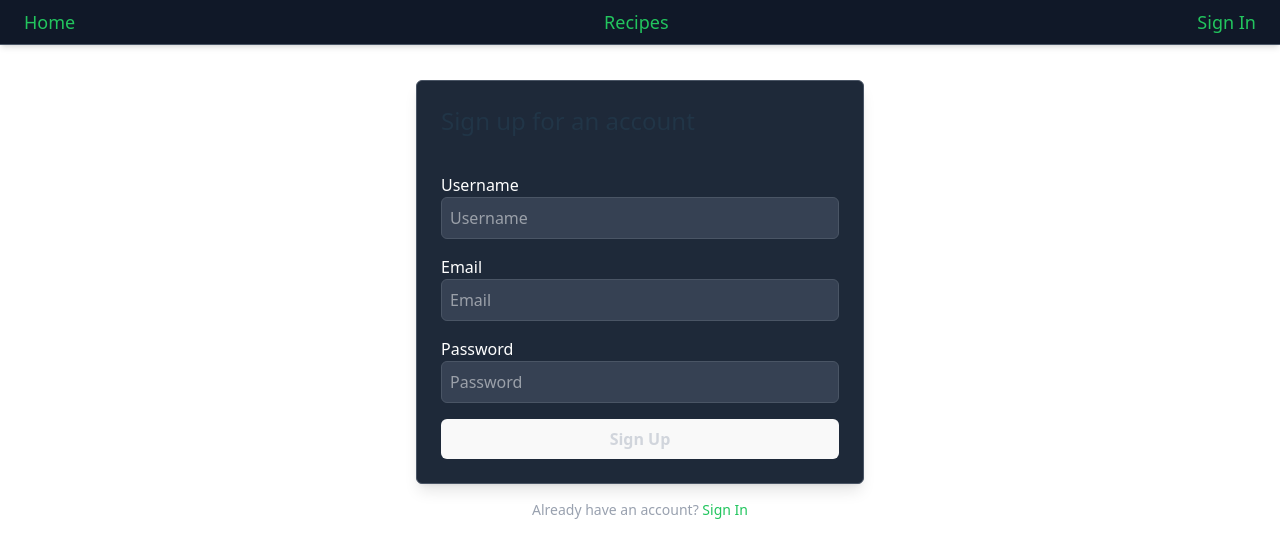
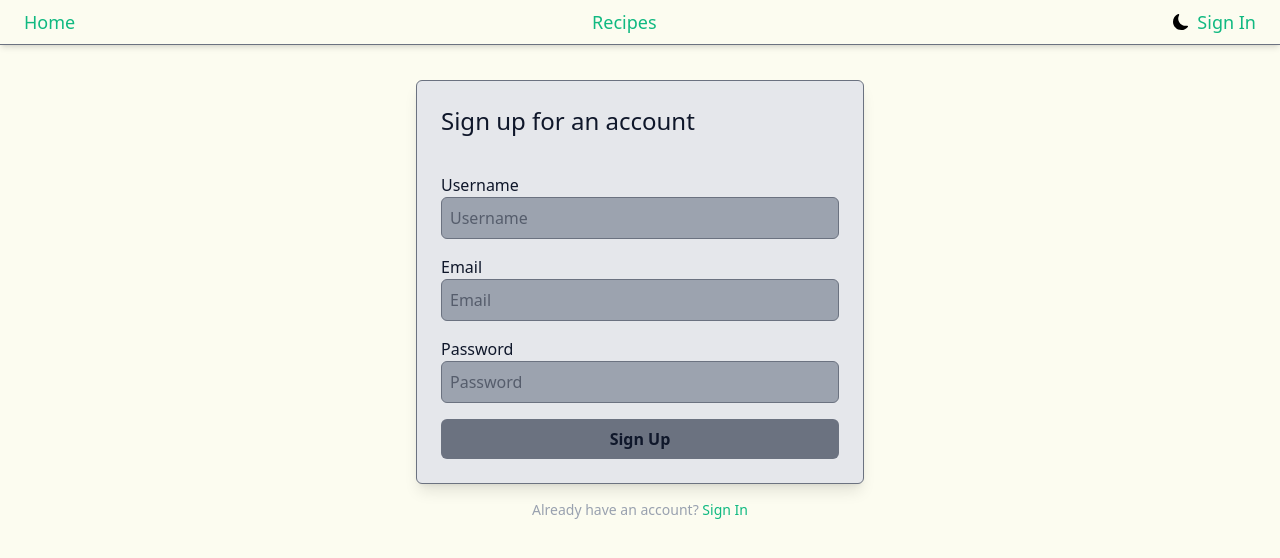
Before and after one commit to JPR3/RecipeMan, a React (Vite) app in the folder frontend/recipe-man/: page /signup in a window 1280 px wide. Shown: the top 558 px of the page. Built offline with nearby package versions, Linux system fonts and the light colour scheme; no server answers.

Commit message:
Added light/dark mode toggle

```diff
--- /dev/null
+++ b/frontend/recipe-man/src/ThemeContext.jsx
@@ -0,0 +1,28 @@
+import { createContext, useState, useEffect } from 'react';
+
+export const ThemeContext = createContext();
+
+export const ThemeProvider = ({ children }) => {
+    const [theme, setTheme] = useState(() => {
+        const storedTheme = localStorage.getItem('app-theme');
+        if (storedTheme) {
+            return storedTheme;
+        }
+        return window.matchMedia('(prefers-color-scheme: dark)').matches ? 'dark' : 'light';
+    });
+
+    useEffect(() => {
+        document.documentElement.setAttribute('class', theme);
+        localStorage.setItem('app-theme', theme);
+    }, [theme]);
+
+    const toggleTheme = () => {
+        setTheme(prevTheme => (prevTheme === 'light' ? 'dark' : 'light'));
+    };
+
+    return (
+        <ThemeContext.Provider value={{ theme, toggleTheme }}>
+            {children}
+        </ThemeContext.Provider>
+    );
+};
--- a/frontend/recipe-man/src/components/GuestRoute.jsx
+++ b/frontend/recipe-man/src/components/GuestRoute.jsx
@@ -6,7 +6,7 @@ const GuestRoute = ({ children }) => {
     const location = useLocation();
     const from = location.state?.from?.pathname || '/';
     if (loading) {
-        return <div className="text-white p-4">Loading...</div>
+        return <div className="text-content p-4">Loading...</div>
     }
 
     else if (user) {
--- a/frontend/recipe-man/src/components/Navbar.jsx
+++ b/frontend/recipe-man/src/components/Navbar.jsx
@@ -1,19 +1,24 @@
 import { Link } from 'react-router-dom';
 import { useAuth } from '../AuthProvider';
+import ThemeSwitcher from './ThemeSwitcher';
 
 const Navbar = () => {
     const { user } = useAuth();
     return (
-        <nav className="w-full bg-gray-900 border-b border-gray-600 text-white px-6 py-2 flex justify-between items-center fixed top-0 z-50 shadow-md">
+        <nav className="w-full bg-background border-b border-border text-white px-6 py-2 flex justify-between items-center fixed top-0 z-50 shadow-md">
             <Link to="/" className="text-lg font-semibold hover:underline">
                 Home
             </Link>
             <Link to="/recipes" className="text-lg font-semibold hover:underline">
                 Recipes
             </Link>
-            <Link to={user ? "/profile" : "/signin"} className="text-lg font-semibold hover:underline">
-                {user ? 'Profile' : 'Sign In'}
-            </Link>
+            <div className='flex items-center gap-2'>
+                <ThemeSwitcher />
+                <Link to={user ? "/profile" : "/signin"} className="text-lg font-semibold hover:underline">
+                    {user ? 'Profile' : 'Sign In'}
+                </Link>
+            </div>
+
         </nav>
     );
 };
--- a/frontend/recipe-man/src/components/ProtectedRoute.jsx
+++ b/frontend/recipe-man/src/components/ProtectedRoute.jsx
@@ -5,7 +5,7 @@ const ProtectedRoute = ({ children }) => {
     const { user, loading } = useAuth()
     const location = useLocation()
     if (loading) {
-        return <div className="text-white p-4">Loading...</div>
+        return <div className="text-content p-4">Loading...</div>
     }
 
     else if (!user) {
--- /dev/null
+++ b/frontend/recipe-man/src/components/ThemeSwitcher.jsx
@@ -0,0 +1,20 @@
+import React, { useContext } from 'react';
+import { ThemeContext } from '../ThemeContext';
+
+const ThemeSwitcher = () => {
+    const { theme, toggleTheme } = useContext(ThemeContext);
+
+    return (
+        <button onClick={toggleTheme}>
+            {theme == "dark" ? <svg xmlns="http://www.w3.org/2000/svg" width="16" height="16" fill="white" class="bi bi-brightness-high-fill" viewBox="0 0 16 16">
+                <path d="M12 8a4 4 0 1 1-8 0 4 4 0 0 1 8 0M8 0a.5.5 0 0 1 .5.5v2a.5.5 0 0 1-1 0v-2A.5.5 0 0 1 8 0m0 13a.5.5 0 0 1 .5.5v2a.5.5 0 0 1-1 0v-2A.5.5 0 0 1 8 13m8-5a.5.5 0 0 1-.5.5h-2a.5.5 0 0 1 0-1h2a.5.5 0 0 1 .5.5M3 8a.5.5 0 0 1-.5.5h-2a.5.5 0 0 1 0-1h2A.5.5 0 0 1 3 8m10.657-5.657a.5.5 0 0 1 0 .707l-1.414 1.415a.5.5 0 1 1-.707-.708l1.414-1.414a.5.5 0 0 1 .707 0m-9.193 9.193a.5.5 0 0 1 0 .707L3.05 13.657a.5.5 0 0 1-.707-.707l1.414-1.414a.5.5 0 0 1 .707 0m9.193 2.121a.5.5 0 0 1-.707 0l-1.414-1.414a.5.5 0 0 1 .707-.707l1.414 1.414a.5.5 0 0 1 0 .707M4.464 4.465a.5.5 0 0 1-.707 0L2.343 3.05a.5.5 0 1 1 .707-.707l1.414 1.414a.5.5 0 0 1 0 .708" />
+            </svg> : <svg disabled="true" xmlns="http://www.w3.org/2000/svg" width="16" height="16" fill="black" class="bi bi-moon-fill" viewBox="0  16 16">
+                <path d="M6 .278a.77.77 0 0 1 .08.858 7.2 7.2 0 0 0-.878 3.46c0 4.021 3.278 7.277 7.318 7.277q.792-.001 1.533-.16a.79.79 0 0 1 .81.316.73.73 0 0 1-.031.893A8.35 8.35 0 0 1 8.344 16C3.734 16 0 12.286 0 7.71 0 4.266 2.114 1.312 5.124.06A.75.75 0 0 1 6 .278" />
+            </svg>
+            }
+        </button >
+
+    );
+};
+
+export default ThemeSwitcher;
--- a/frontend/recipe-man/src/index.css
+++ b/frontend/recipe-man/src/index.css
@@ -1,4 +1,43 @@
 @import "tailwindcss";
+/* @custom-variant dark (&:where(.dark, .dark *)); */
+
+@theme {
+  --color-primary: #10b981;
+  /* Green text for links */
+  --color-primary-hv: #059669;
+  /* Darker green for hovering links */
+  --color-border: #6b7280;
+  /* Light grey for content borders */
+  --color-surface: #e5e7eb;
+  /* Medium grey for content surfaces */
+  --color-fields: #9ca3af;
+  /* Medium-light grey for text fields */
+  --color-button: #6b7280;
+  /* Lightest grey for buttons */
+  --color-content: #0f172a;
+  /* Almost black, but softer */
+  --color-background: #fcfcf0;
+  /* Main background */
+}
+
+.dark {
+  --color-primary: #22c55e;
+  /* Green text for links */
+  --color-primary-hv: #16a34a;
+  /* Darker green for hovering links */
+  --color-border: #4b5563;
+  /* Light grey for content borders */
+  --color-surface: #1f2937;
+  /* Medium grey for content surfaces */
+  --color-fields: #374151;
+  /* Medium-light grey for text fields */
+  --color-button: #6b7280;
+  /* Lightest grey for buttons */
+  --color-content: rgba(255, 255, 255, 0.87);
+  /* White text color */
+  --color-background: #111827;
+  /* Main background */
+}
 
 :root {
   font-family: system-ui, Avenir, Helvetica, Arial, sans-serif;
@@ -6,8 +45,8 @@
   font-weight: 400;
 
   color-scheme: light dark;
-  color: rgba(255, 255, 255, 0.87);
-  background-color: #111827;
+  color: var(--color-content);
+  background-color: var(--color-background);
 
   font-synthesis: none;
   text-rendering: optimizeLegibility;
@@ -18,12 +57,12 @@
 
 a {
   font-weight: 500;
-  color: #22c55e;
+  color: var(--color-primary);
   text-decoration: inherit;
 }
 
 a:hover {
-  color: #16a34a;
+  color: var(--color-primary-hv);
 }
 
 body {
@@ -33,28 +72,3 @@ body {
   min-height: 100vh;
   width: 100%;
 }
-
-
-button:hover {
-  border-color: #646cff;
-}
-
-button:focus,
-button:focus-visible {
-  outline: 4px auto -webkit-focus-ring-color;
-}
-
-@media (prefers-color-scheme: light) {
-  :root {
-    color: #213547;
-    background-color: #ffffff;
-  }
-
-  a:hover {
-    color: #747bff;
-  }
-
-  button {
-    background-color: #f9f9f9;
-  }
-}
--- a/frontend/recipe-man/src/main.jsx
+++ b/frontend/recipe-man/src/main.jsx
@@ -3,11 +3,14 @@ import { createRoot } from 'react-dom/client'
 import './index.css'
 import App from './App.jsx'
 import { AuthProvider } from './AuthProvider.jsx'
+import { ThemeProvider } from './ThemeContext.jsx'
 
 createRoot(document.getElementById('root')).render(
   <StrictMode>
-    <AuthProvider>
-      <App />
-    </AuthProvider>
+    <ThemeProvider>
+      <AuthProvider>
+        <App />
+      </AuthProvider>
+    </ThemeProvider>
   </StrictMode>,
 )
--- a/frontend/recipe-man/src/pages/Home.jsx
+++ b/frontend/recipe-man/src/pages/Home.jsx
@@ -1,5 +1,9 @@
 const Home = () => {
-    return <h1>Home Page</h1>;
+    return (
+        <div>
+            <h1>Home Page</h1>
+        </div>
+    );
 };
 
 export default Home;
--- a/frontend/recipe-man/src/pages/SignUp.jsx
+++ b/frontend/recipe-man/src/pages/SignUp.jsx
@@ -33,37 +33,37 @@ const SignUp = () => {
 
     return (
         <div className="flex flex-col justify-start items-center">
-            <div className="grid gap-9 justify-center border border-gray-600 shadow-lg bg-gray-800 p-6 rounded-md max-w-md">
+            <div className="grid gap-9 justify-center border border-border shadow-lg bg-surface p-6 rounded-md max-w-md">
                 <h1 className="text-2xl w-full">Sign up for an account</h1>
                 <form onSubmit={handleSubmit}>
-                    <label className="font-medium text-white" htmlFor="username">Username</label>
+                    <label className="font-medium text-content" htmlFor="username">Username</label>
                     <input
                         id="username"
                         name="username"
                         autoComplete="username"
                         type="text"
                         placeholder="Username"
-                        className="border border-gray-600 bg-gray-700 text-white p-2 rounded-md w-full mb-4"
+                        className="border border-border bg-fields text-content p-2 rounded-md w-full mb-4"
                         onChange={(e) => setUsername(e.target.value)}
                     />
-                    <label className="font-medium text-white" htmlFor="email">Email</label>
+                    <label className="font-medium text-content" htmlFor="email">Email</label>
                     <input
                         id="email"
                         name="email"
                         type="email"
                         autoComplete="email"
                         placeholder="Email"
-                        className="border border-gray-600 bg-gray-700 text-white p-2 rounded-md w-full mb-4"
+                        className="border border-border bg-fields text-content p-2 rounded-md w-full mb-4"
                         onChange={(e) => setEmail(e.target.value)}
                     />
-                    <label className="font-medium text-white" htmlFor="password">Password</label>
+                    <label className="font-medium text-content" htmlFor="password">Password</label>
                     <input
                         id="password"
                         name="password"
                         type="password"
                         autoComplete="password"
                         placeholder="Password"
-                        className="border border-gray-600 bg-gray-700 text-white p-2 rounded-md w-full mb-4"
+                        className="border border-border bg-fields text-content p-2 rounded-md w-full mb-4"
                         onChange={(e) => setPassword(e.target.value)}
                     />
                     {error && <p className="text-red-400">{error}</p>}
@@ -71,8 +71,8 @@ const SignUp = () => {
                         type="submit"
                         disabled={!isValid}
                         className={`w-full font-semibold py-2 px-4 rounded-md ${isValid
-                            ? 'bg-green-600 hover:bg-green-700 text-white'
-                            : 'bg-gray-500 text-gray-300 cursor-not-allowed'
+                            ? 'bg-primary hover:bg-primary-hv text-content'
+                            : 'bg-button text-content cursor-not-allowed'
                             }`}
                     >
                         Sign Up
```
Also changed, not shown: frontend/recipe-man/src/pages/Profile.jsx (+4 -4 lines), frontend/recipe-man/src/pages/SignIn.jsx (+9 -9 lines), frontend/recipe-man/public/darkmode.svg (added), frontend/recipe-man/public/lightmode.svg (added).
